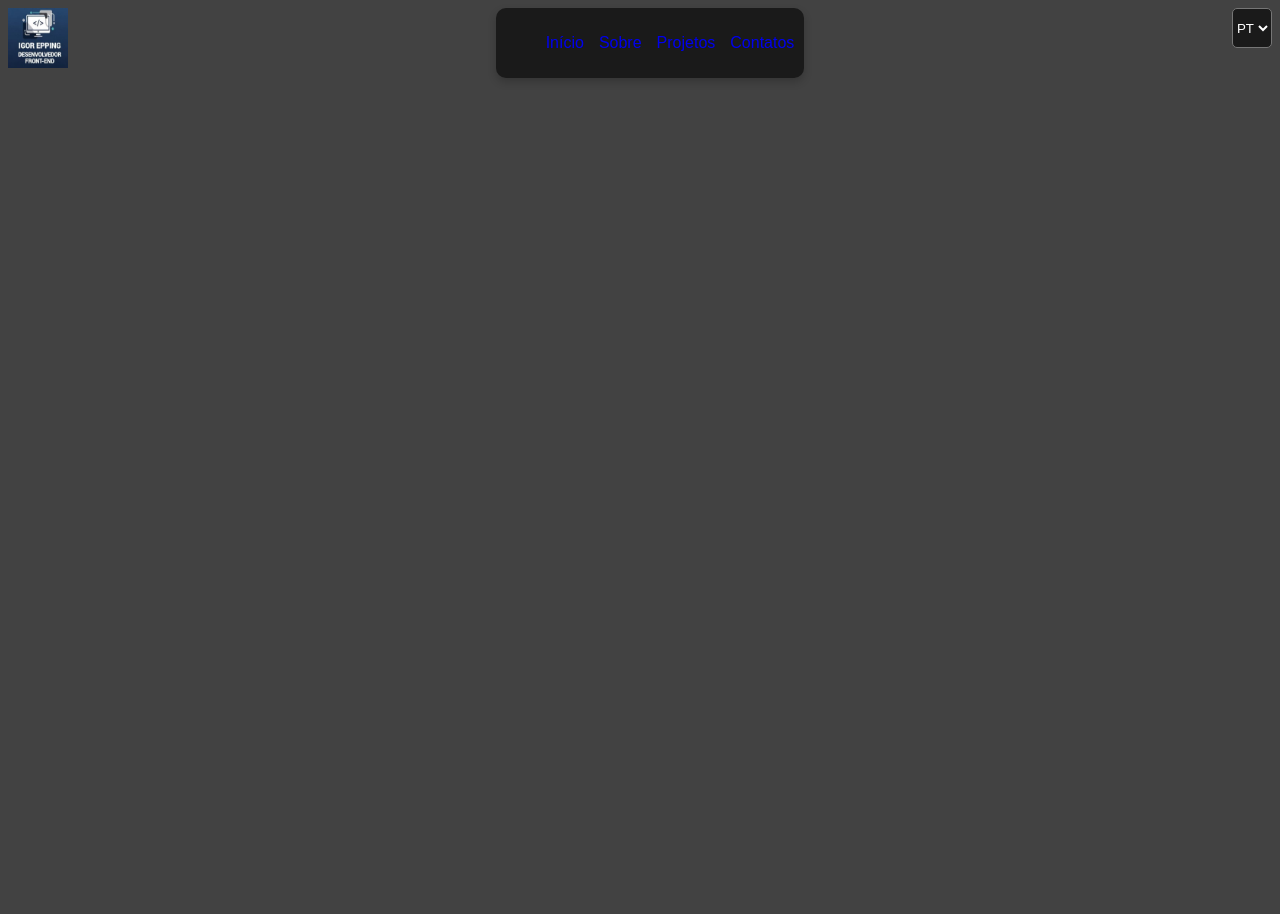
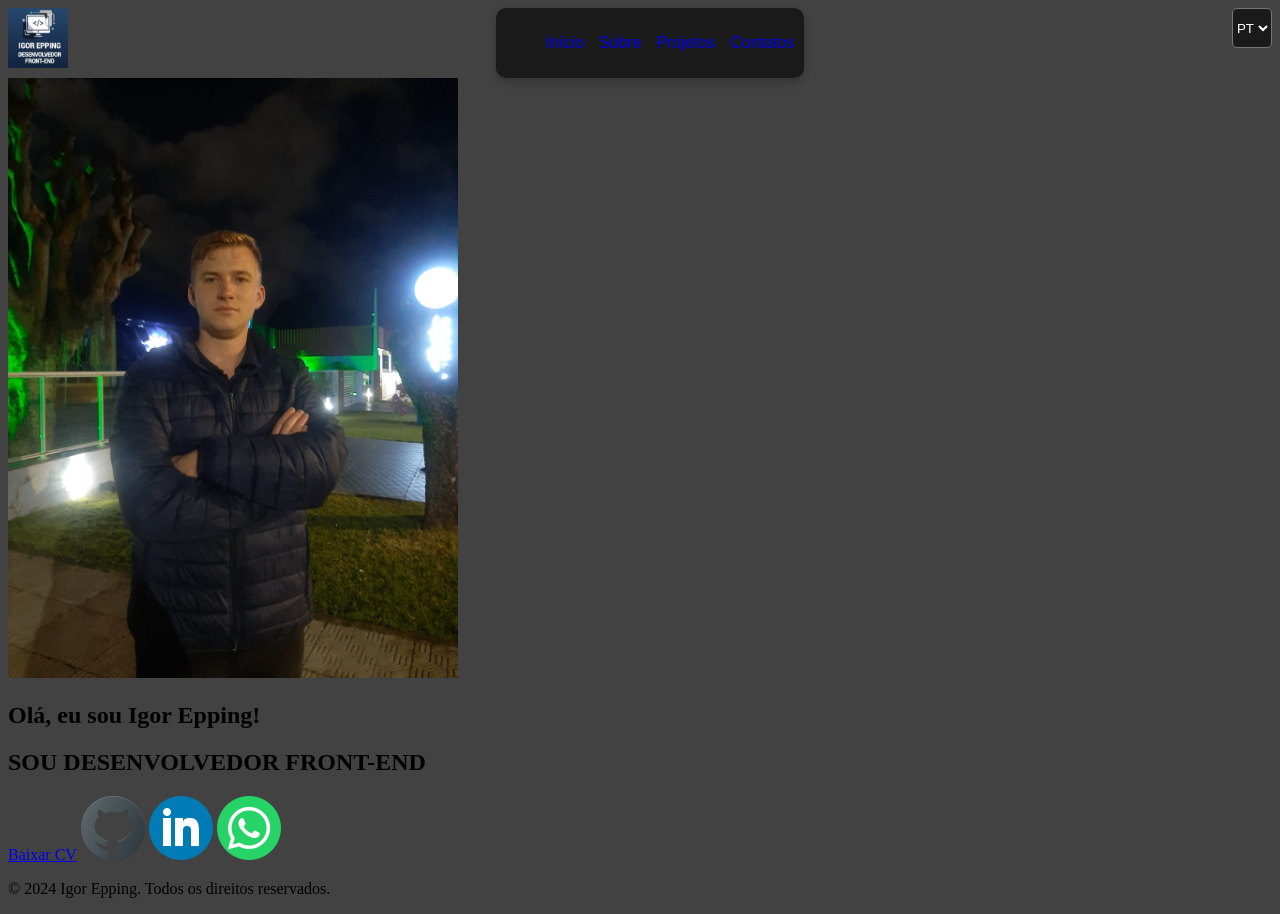
Before and after one commit to igorepping19/Portfolio, a plain HTML site: page index.html in a window 1280 px wide. Before the commit the page ends 800 px from the top, so only its background shows below. Drawn offline with Linux system fonts and the light colour scheme.

Commit message:
alteracoes main

```diff
--- a/Css/style.css
+++ b/Css/style.css
@@ -2,7 +2,7 @@ body {
     background-color: rgb(66, 66, 66);
 }
 
-header {
+header .container  {
     height: 70px; /* Define a altura do cabeçalho */
     display: flex; /*alinha os itens lado a lado*/
     justify-content: space-between; /* juntamente com o comando acima, faz com que o primeiro item fique na ponta esquerda e o ultimo na ponta direita, o restante fica centralizado separadamente*/
@@ -38,3 +38,8 @@ header {
     color: white; /*cor da letra*/
     border-radius: 5px; /* Bordas arredondadas */
 }
+
+.minhaFoto img{
+    width: 450px; /* largura da imagem */
+    height: 600px; /* altura da imagem */
+}
--- a/index.html
+++ b/index.html
@@ -8,9 +8,11 @@
     <link rel="stylesheet" href="Css/style.css">
 </head>
 <body>
+
     <header>
+        <div class="container">
             <div class="minhaLogo">
-            <img src="Imagens/Logo1.jpeg" alt="">
+                <img src="Imagens/Logo1.jpeg" alt="Imagem Logo">
             </div>
             <nav class="menu">
                 <ul>
@@ -24,6 +26,34 @@
                 <option value="pt">PT</option>
                 <option value="en">EN</option>
             </select>
+        </div>
     </header>
+
+    <main>
+        <section id="inicio">
+            <div class="container">
+                <div class="minhaFoto">
+                    <img src="Imagens/Foto minha.jpeg" alt="Foto de Perfil">
+                </div>
+                <div class="apresentacao">
+                    <h1>Olá, eu sou Igor Epping!</h1>
+                    <h2>SOU DESENVOLVEDOR FRONT-END</h2>
+                </div>
+                <div class="botoes">
+                    <a href="Doc/Curriculo Dev Igor Epping.pdf" target="_blank" class="curriculo">Baixar CV</a>
+                    <a href="https://github.com/igorepping19" target="_blank" class="github"><img src="Imagens/Icons/github-icon.png" alt="Ícone do GitHub"></a>
+                    <a href="https://www.linkedin.com/in/igor-epping-526a89247" target="_blank" class="linkedin"><img src="Imagens/Icons/linkedin-icon.png" alt="Ícone do LinkedIn"></a>
+                    <a href="https://wa.me/5549991897796" target="_blank" class="whatsapp"><img src="Imagens/Icons/whatsapp-icon.png" alt="Ícone do WhatsApp"></a>
+                </div>
+            </div>
+        </section>
+    </main>
+
+    <footer>
+        <div class="container">
+            <p>&copy; 2024 Igor Epping. Todos os direitos reservados.</p>
+        </div>
+    </footer>
+
 </body>
 </html>
```
Also changed, not shown: 1 other file. Lines whose indentation alone changed are shown as unchanged.
